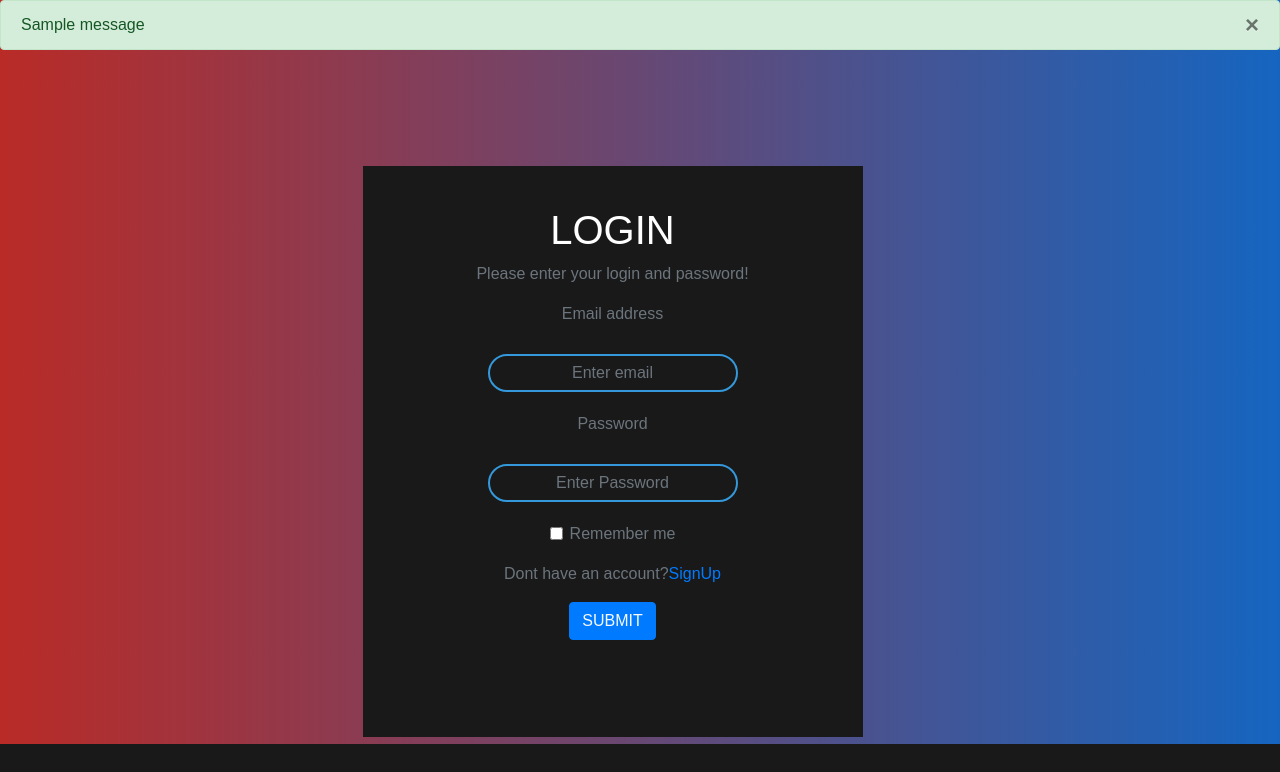
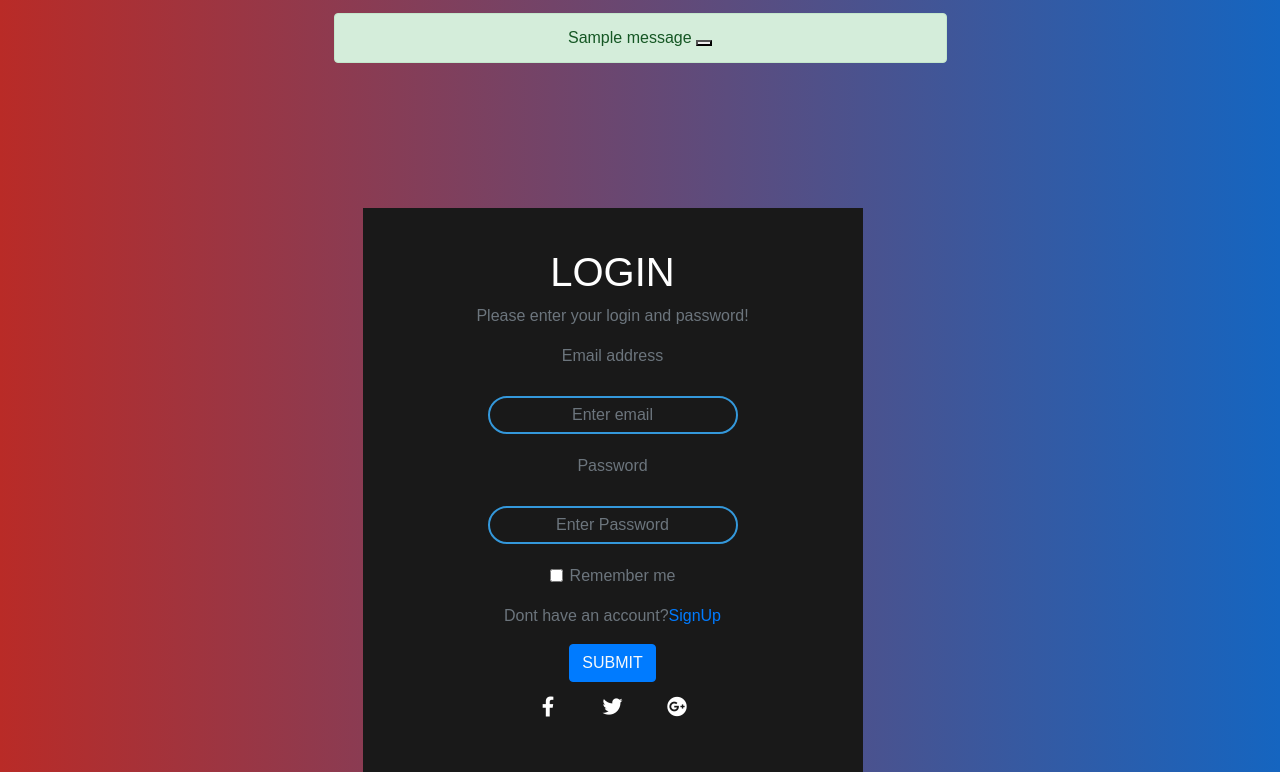
Before and after one commit to JoeGakumo21/Personal-Blog, a Flask app: page /auth/login in a window 1280 px wide. Shown: the part 56-828 px from the top of the page. Before the commit the page ends 800 px from the top, so only its background shows below. Run offline with Flask 2, Linux system fonts and the light colour scheme; tables that the repository leaves empty hold one stand-in row (values such as "Sample post"); one stand-in notice (Sample message) is shown; some libraries are stand-ins or nearby versions.

Commit message:
minor charges

```diff
--- a/app/templates/auth/login.html
+++ b/app/templates/auth/login.html
@@ -6,6 +6,7 @@ Login
 {%block content%}
 
 <link rel="stylesheet" href="{{url_for('static',filename='css/login.css')}}" />
+<link rel="stylesheet" href="https://pro.fontawesome.com/releases/v5.10.0/css/all.css" integrity="sha384-AYmEC3Yw5cVb3ZcuHtOA93w35dYTsvhLPVnYs9eStHfGJvOvKxVfELGroGkvsg+p" crossorigin="anonymous"/>
 <!-- <link rel="stylesheet" href="{{url_for('static',filename='styles.css')}}"/> -->
 
 
@@ -13,7 +14,7 @@ Login
     <div class="row">
         <div class="col-md-6">
             <div class="card">
-                <form onsubmit="event.preventDefault()" class="box">
+                <form  method="POST" class="box">
                     <h1>Login</h1>
                     <p class="text-muted"> Please enter your login and password!</p>
 
@@ -39,10 +40,10 @@ Login
 
                       <div class="col-md-12">
                         <ul class="social-network social-circle">
-                            <li><a href="#" class="icoFacebook" title="Facebook"><i class="fab fa-facebook-f"></i></a>
+                            <li><a href="https://www.facebook.com/" class="icoFacebook" title="Facebook"><i class="fab fa-facebook-f"></i></a>
                             </li>
-                            <li><a href="#" class="icoTwitter" title="Twitter"><i class="fab fa-twitter"></i></a></li>
-                            <li><a href="#" class="icoGoogle" title="Google +"><i class="fab fa-google-plus"></i></a>
+                            <li><a href="https://www.tweeter.com/" class="icoTwitter" title="Twitter"><i class="fab fa-twitter"></i></a></li>
+                            <li><a href="https://www.google.com/" class="icoGoogle" title="Google +"><i class="fab fa-google-plus"></i></a>
                             </li>
                         </ul>
                     </div>
--- a/app/templates/base.html
+++ b/app/templates/base.html
@@ -35,33 +35,44 @@
             </div>
         </div>
     </nav>
-    {% with messages = get_flashed_messages(with_categories=true) %} {% if
-    messages %} {% for category, message in messages %} {% if category ==
-    'error' %}
-    <script src="https://cdn.jsdelivr.net/npm/bootstrap@5.0.2/dist/js/bootstrap.bundle.min.js"
-        integrity="sha384-MrcW6ZMFYlzcLA8Nl+NtUVF0sA7MsXsP1UyJoMp4YLEuNSfAP+JcXn/tWtIaxVXM"
-        crossorigin="anonymous"></script>
-    <div class="alert alert-danger alter-dismissable fade show" role="alert">
-        {{ message }}
-        <button type="button" class="close" data-dismiss="alert">
-            <span aria-hidden="true">&times;</span>
-        </button>
-    </div>
-    {% else %}
-    <div class="alert alert-success alter-dismissable fade show" role="alert">
-        {{ message }}
-        <button type="button" class="close" data-dismiss="alert">
-            <span aria-hidden="true">&times;</span>
-        </button>
-    </div>
-    {% endif %} {% endfor %} {% endif %} {% endwith %}
+    {%with messages  = get_flashed_messages(with_categories = True)%}
+  {% if messages%}
+  {% for category,message in messages%}
+  <div class="row   justify-content-center">
+    <div class=" text-center alert alert-error col-6 mx-5">
+  {% if category == 'error'%}
+  <div class="alert alert-danger alter-dismissible fade show" role="alert">
+  {{message}}
+  <button type="button" class="btn-close" data-bs-dismiss="alert"></button>
+  {%else%}
+  <div class="alert alert-success alter-dismissible fade show" role="alert">
+    {{message}}
+    <button type="button" class="btn-close" data-bs-dismiss="alert"></button>
+  {% endif%}
+  </div>
+  </div>
+  {% endfor%}
+  </div>
+  {% endif%}
+  {% endwith%}
+
     <div class="container">
         {% block content %}
         {% endblock %}
     </div>
-
+</div>
     <!-- ================js -->
     <script src="https://cdn.jsdelivr.net/npm/bootstrap@5.0.2/dist/js/bootstrap.bundle.min.js"
         integrity="sha384-MrcW6ZMFYlzcLA8Nl+NtUVF0sA7MsXsP1UyJoMp4YLEuNSfAP+JcXn/tWtIaxVXM"
         crossorigin="anonymous"></script>
     <script type="text/javascript" src="{{ url_for('static', filename='joejs.js')}}"></script>
+
+    <script src="https://cdnjs.cloudflare.com/ajax/libs/popper.js/1.12.9/umd/popper.min.js"
+        integrity="sha384-ApNbgh9B+Y1QKtv3Rn7W3mgPxhU9K/ScQsAP7hUibX39j7fakFPskvXusvfa0b4Q"
+        crossorigin="anonymous"></script>
+    <script src="https://maxcdn.bootstrapcdn.com/bootstrap/4.0.0/js/bootstrap.min.js"
+        integrity="sha384-JZR6Spejh4U02d8jOt6vLEHfe/JQGiRRSQQxSfFWpi1MquVdAyjUar5+76PVCmYl"
+        crossorigin="anonymous"></script>
+
+</body>
+</html>
```
